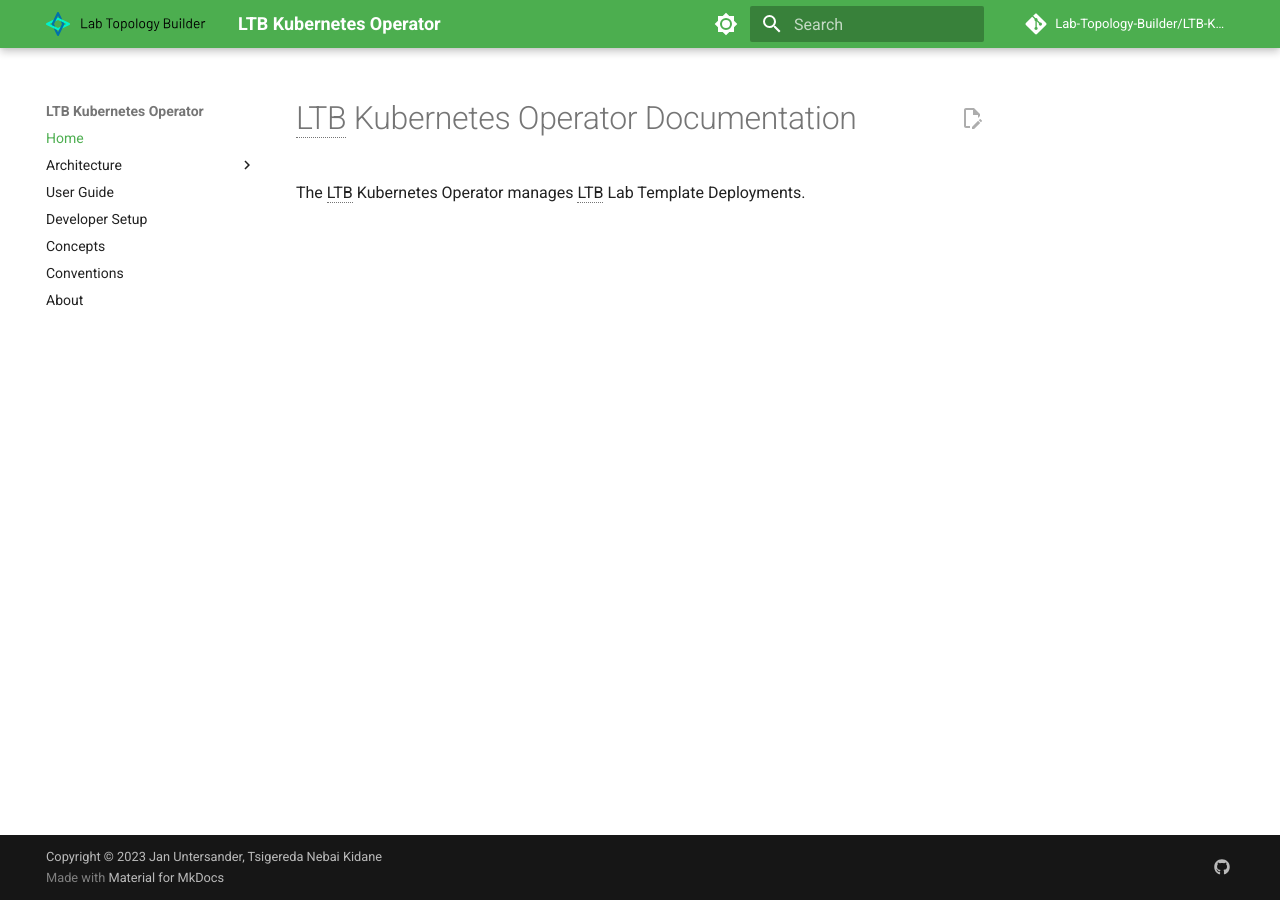
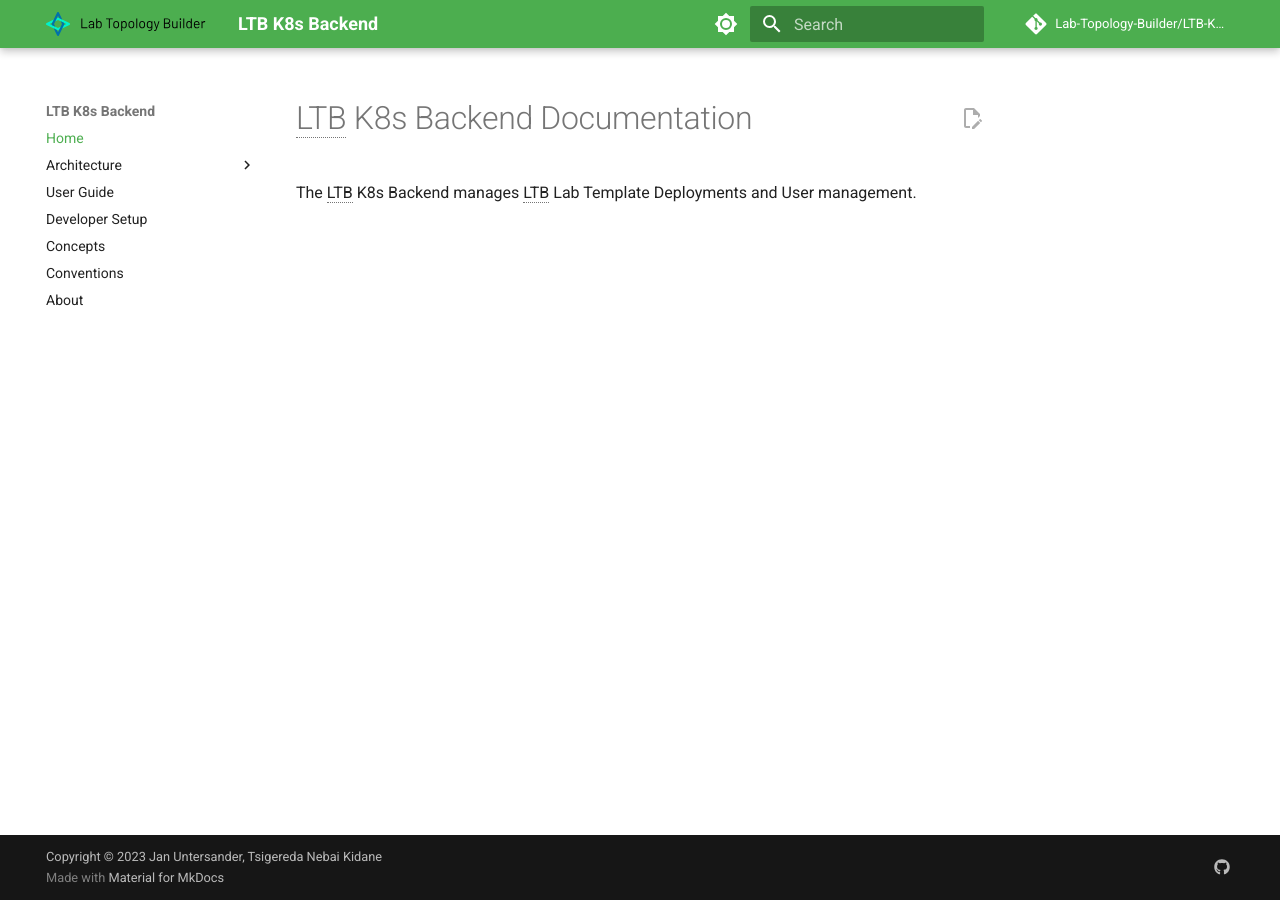
Before and after one commit to Lab-Topology-Builder/LTB-K8s-Backend, an MkDocs documentation site: the page built from docs/README.md, in a window 1280 px wide. Built offline with MkDocs 1.6.1 and Material for MkDocs 9.7.7, drawn with Linux system fonts in a browser that asks for light colours; comment, search, counter and statistics services are not loaded.

Commit message:
Rename LTB Kubernetes Operator to LTB K8s Backend

```diff
--- a/docs/README.md
+++ b/docs/README.md
@@ -1,3 +1,3 @@
-# LTB Kubernetes Operator Documentation
+# LTB K8s Backend Documentation
 
-The LTB Kubernetes Operator manages LTB Lab Template Deployments.
+The LTB K8s Backend manages LTB Lab Template Deployments and User management.
--- a/mkdocs.yml
+++ b/mkdocs.yml
@@ -1,9 +1,9 @@
-site_name: LTB Kubernetes Operator
-site_description: A Kubernetes Operator for the Lab Topology Builder.
+site_name: LTB K8s Backend
+site_description: A Kubernetes Operator and User management for the Lab Topology Builder.
 site_author: Jan Untersander, Tsigereda Nebai Kidane
-site_url: https://Lab-Topology-Builder.github.io/LTB-Kubernetes-Operator/
-repo_name: Lab-Topology-Builder/LTB-Kubernetes-Operator
-repo_url: https://github.com/Lab-Topology-Builder/LTB-Kubernetes-Operator
+site_url: https://lab-topology-builder.github.io/LTB-K8s-Backend/
+repo_name: Lab-Topology-Builder/LTB-K8s-Backend
+repo_url: https://github.com/Lab-Topology-Builder/LTB-K8s-Backend/
 copyright: Copyright &copy; 2023 Jan Untersander, Tsigereda Nebai Kidane
 
 nav:
@@ -74,4 +74,4 @@ edit_uri: blob/main/docs/
 extra:
   social:
     - icon: fontawesome/brands/github
-      link: https://github.com/Lab-Topology-Builder/LTB-Kubernetes-Operator
+      link: https://github.com/Lab-Topology-Builder/LTB-K8s-Backend
```
